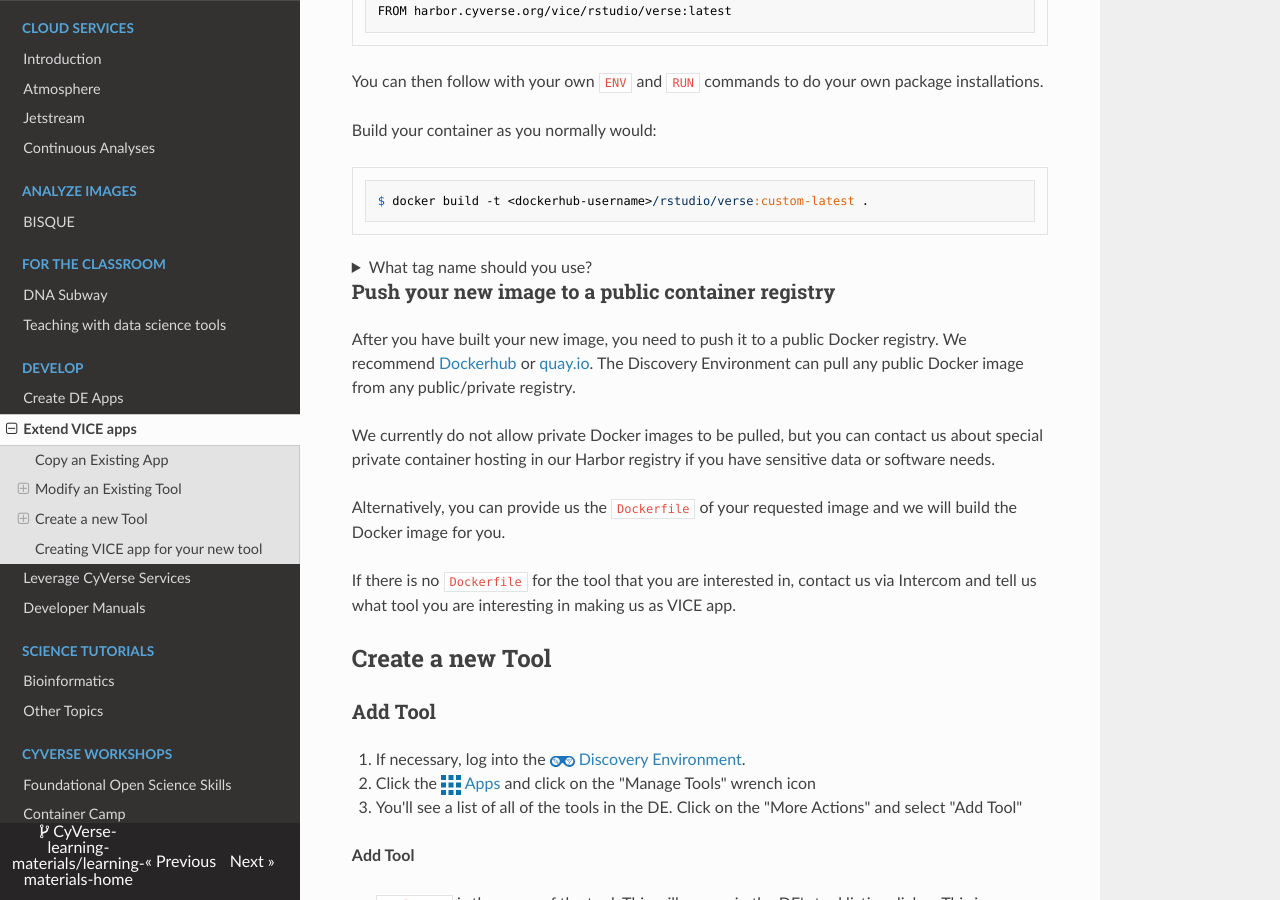
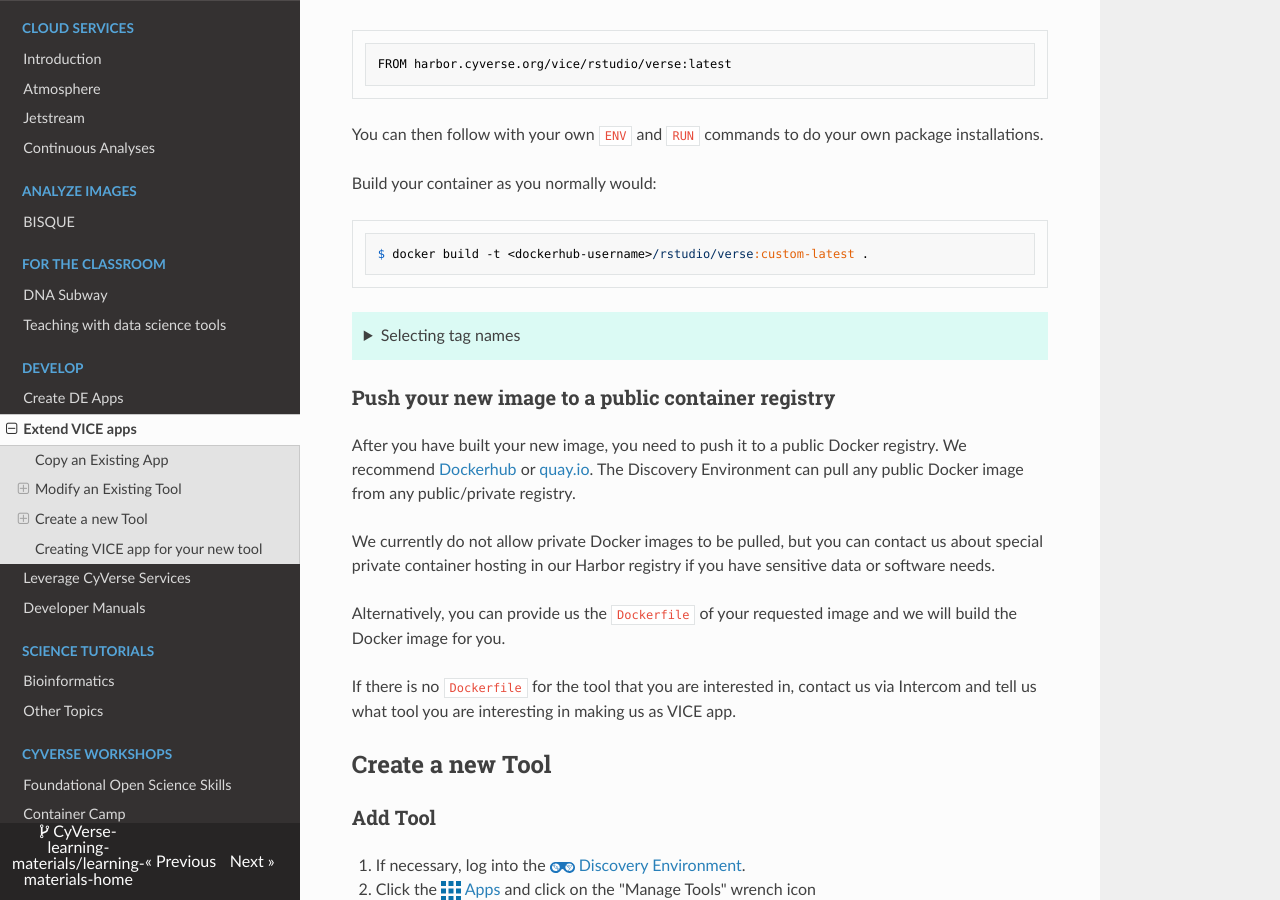
Before and after one commit to CyVerse-learning-materials/learning-materials-home, an MkDocs documentation site: the page built from docs/vice/extend_apps.md, in a window 1280 px wide and 900 px high, scrolled down 2438 px. Built offline with MkDocs 1.6.1, drawn with Linux system fonts in a browser that asks for light colours; nearby versions of some CDN libraries; a script that is not in the unit is left out.

Commit message:
Update extend_apps.md

````diff
--- a/docs/vice/extend_apps.md
+++ b/docs/vice/extend_apps.md
@@ -103,7 +103,7 @@ Build your container as you normally would:
 $ docker build -t <dockerhub-username>/rstudio/verse:custom-latest .
 ```
 
-??? question "What tag name should you use?"
+??? tip "Selecting tag names"
 
     By default Docker gives the `latest` tag to containers without a `:` and trailing tagname.
 
````
Also changed, not shown: other parts of docs/vice/extend_apps.md (+1 -1 lines).
